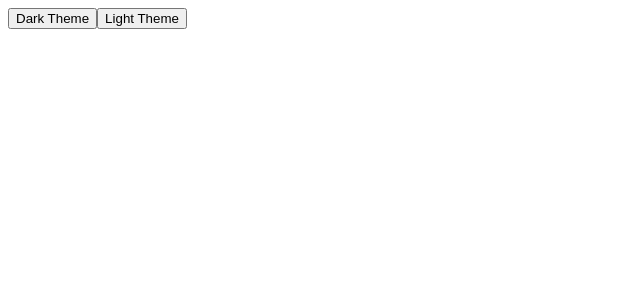
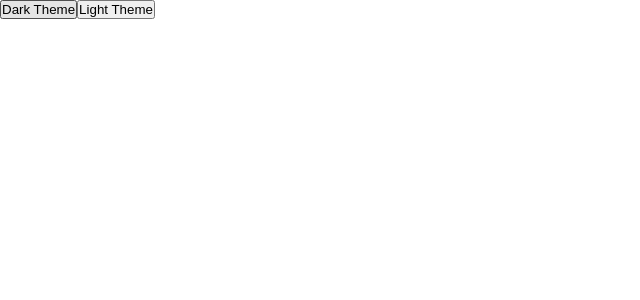
Before and after one commit to AvaPLaIN/Admin-Dashboard, a React (Vite) app: page / in a window 1280 px wide. Shown: the top 300 px of the page, without its empty margins (0-640 px from the left). Built offline with nearby package versions, Linux system fonts and the light colour scheme.

Commit message:
use create global styles with themes

```diff
--- a/src/App.styles.ts
+++ b/src/App.styles.ts
@@ -1,8 +1,16 @@
-import styled from "styled-components";
+import { createGlobalStyle } from "styled-components";
+import { ThemesProps } from "./providers/ThemeProvider";
 
-export const Background = styled.div`
-  background-color: ${(props) => props.theme.backgroundColor};
-  color: ${(props) => props.theme.color};
+export const GlobalStyle = createGlobalStyle<{ theme: ThemesProps }>`
+  * {
+    margin: 0;
+    padding: 0;
+    box-sizing: border-box;
+  }
+  body {
+    background-color: ${(props) => props.theme.background.main};
+    color: ${(props) => props.theme.font.main};
 
-  transition: all 0.2s ease-in-out;
+    transition: all 0.2s ease-in-out;
+  }
 `;
--- a/src/App.tsx
+++ b/src/App.tsx
@@ -1,15 +1,14 @@
 import { useContext } from "react";
-import { Background } from "./App.styles";
 import { ThemeContext } from "./providers/ThemeProvider";
 
 function App() {
   const { setTheme } = useContext(ThemeContext);
 
   return (
-    <Background>
+    <div>
       <button onClick={() => setTheme?.("dark")}>Dark Theme</button>
       <button onClick={() => setTheme?.("light")}>Light Theme</button>
-    </Background>
+    </div>
   );
 }
 
--- a/src/main.tsx
+++ b/src/main.tsx
@@ -1,11 +1,13 @@
 import React from "react";
 import ReactDOM from "react-dom/client";
 import App from "./App";
+import { GlobalStyle } from "./App.styles";
 import ThemeProvider from "./providers/ThemeProvider";
 
 ReactDOM.createRoot(document.getElementById("root")!).render(
   <React.StrictMode>
     <ThemeProvider>
+      <GlobalStyle />
       <App />
     </ThemeProvider>
   </React.StrictMode>
--- a/src/providers/ThemeProvider.tsx
+++ b/src/providers/ThemeProvider.tsx
@@ -5,7 +5,7 @@ import LightTheme from "../themes/LightTheme";
 
 //* Theme Props
 type ThemeProps = "light" | "dark";
-type ThemesProps = typeof LightTheme | typeof DarkTheme;
+export type ThemesProps = typeof LightTheme | typeof DarkTheme;
 
 // Theme Context Props
 interface ThemeContextProps {
--- a/src/themes/DarkTheme.ts
+++ b/src/themes/DarkTheme.ts
@@ -1,6 +1,19 @@
 //* Dark Theme
 
 const DarkTheme = {
+  background: {
+    main: "#282c36",
+    secondary: "#222",
+    tertiary: "#333",
+  },
+  font: {
+    main: "#fff",
+    secondary: "#ccc",
+    tertiary: "#888",
+  },
+  theme: {
+    main: "purple",
+  },
   backgroundColor: "#282c36",
   color: "#fff",
 };
--- a/src/themes/LightTheme.ts
+++ b/src/themes/LightTheme.ts
@@ -1,8 +1,19 @@
 //* Light Theme
 
 const LightTheme = {
-  backgroundColor: "#fff",
-  color: "#000",
+  background: {
+    main: "#fff",
+    secondary: "#ccc",
+    tertiary: "#888",
+  },
+  font: {
+    main: "#000",
+    secondary: "#666",
+    tertiary: "#333",
+  },
+  theme: {
+    main: "purple",
+  },
 };
 
 export default LightTheme;
```
